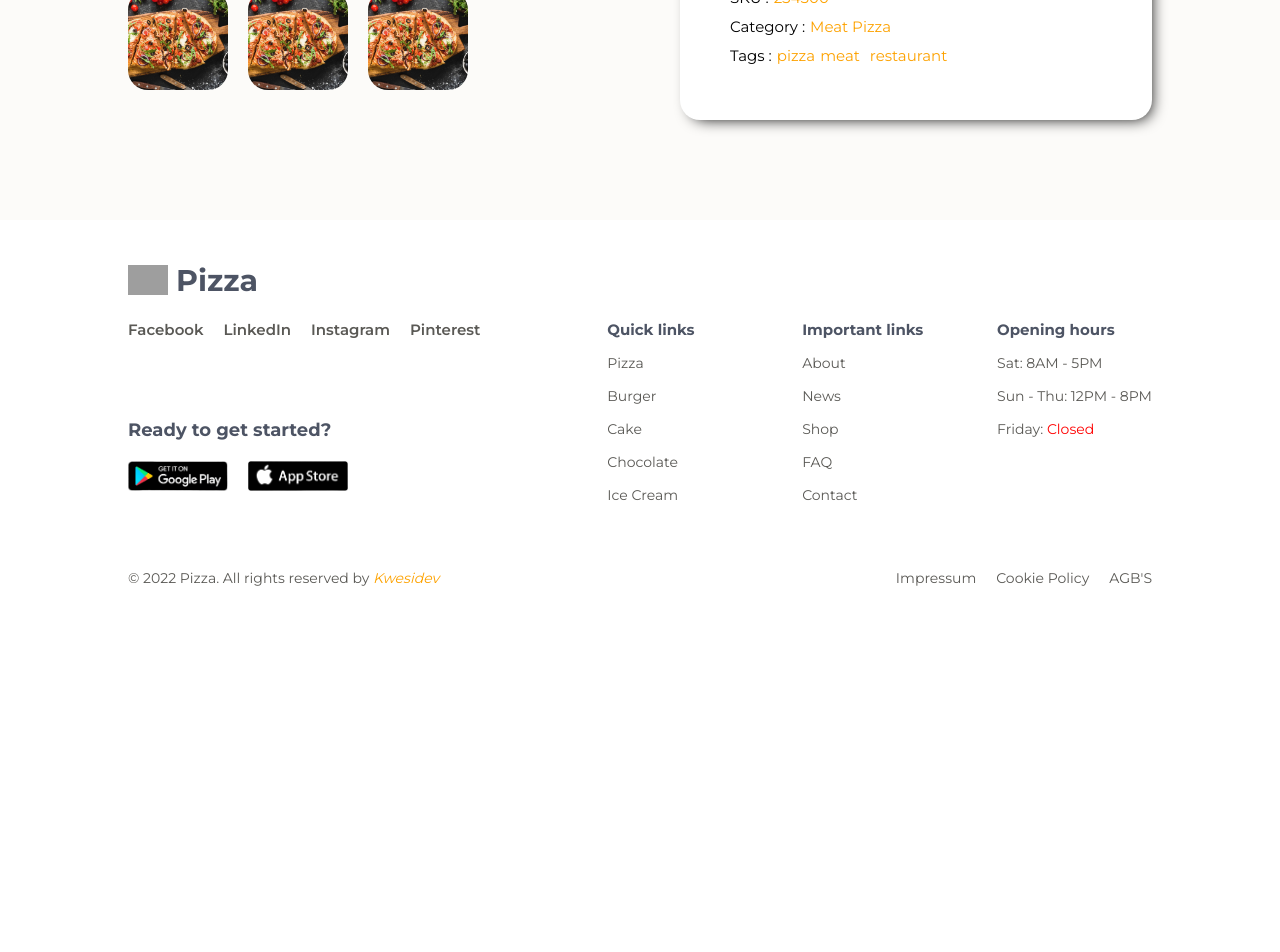
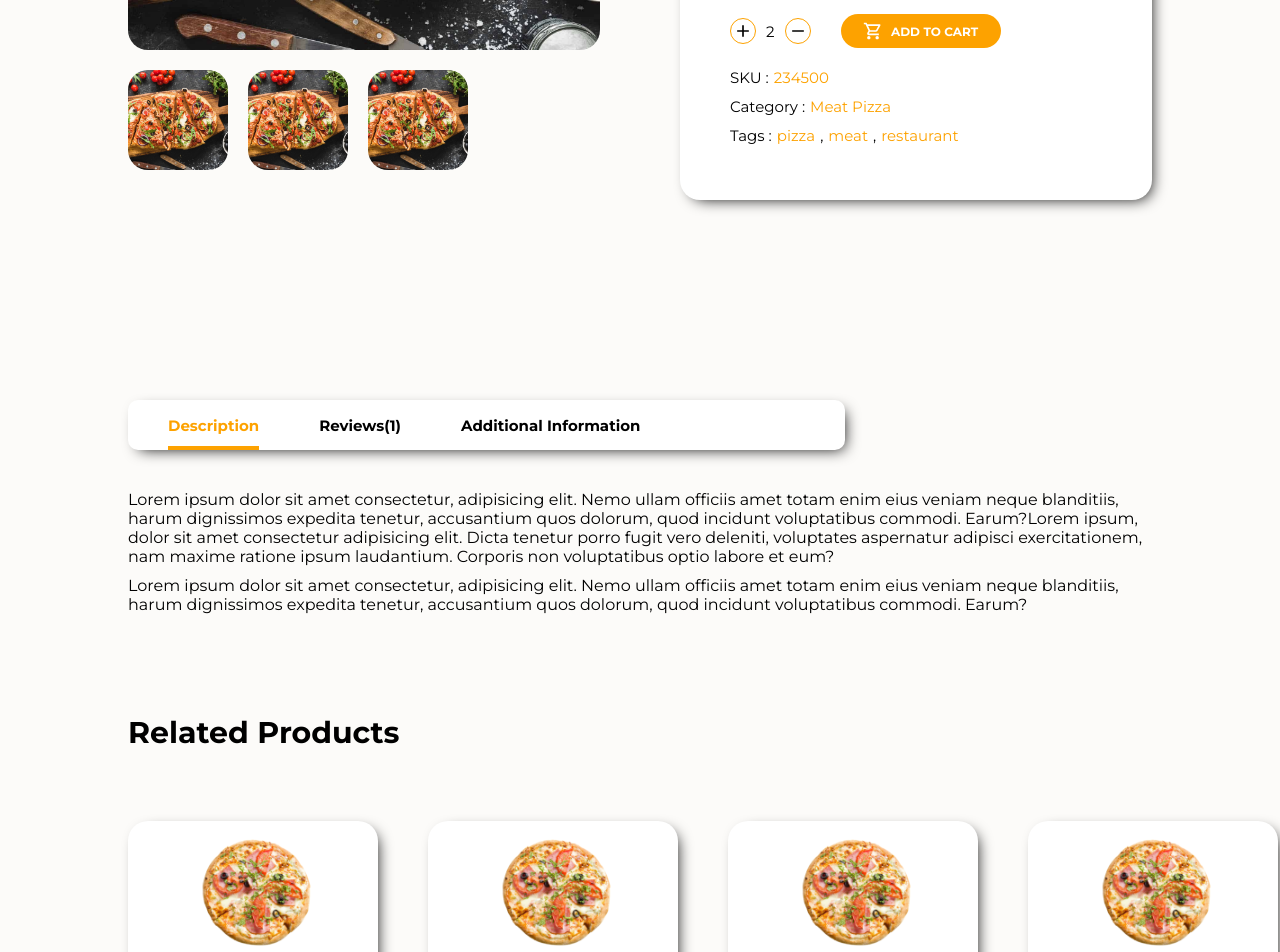
Before and after one commit to Kwesi-dev/pizza-shop, a React (Create React App) app in the folder frontend/: page /product/1 in a window 1280 px wide. Shown: the part 560-1512 px from the top of the page. Before the commit the page ends 1180 px from the top, so only its background shows below. Built offline with nearby package versions, Linux system fonts and the light colour scheme; grey boxes are pictures that could not be loaded.

Commit message:
worked on products details page

```diff
--- a/frontend/src/components/offerCard/OfferCard.tsx
+++ b/frontend/src/components/offerCard/OfferCard.tsx
@@ -4,6 +4,7 @@ import pizzaImg from "../../assets/images/pizzaImg.png"
 import FavoriteBorderOutlinedIcon from '@mui/icons-material/FavoriteBorderOutlined';
 import GradeOutlinedIcon from '@mui/icons-material/GradeOutlined';
 import SearchOutlined from '@mui/icons-material/SearchOutlined';
+import { Link } from "react-router-dom"
 const OfferCard = () => {
   return (
     <article className="offerCard">
@@ -27,10 +28,12 @@ const OfferCard = () => {
                     <span>2</span>
                     <Remove className="remove"/>
                 </div>
-                <button className="card-btn">
-                    <AddShoppingCartOutlined className="add-cart"/>
-                    <span>add to cart</span>
-                </button>
+                <Link to="product/1" className="link">
+                    <button className="card-btn">
+                        <AddShoppingCartOutlined className="add-cart"/>
+                        <span>add to cart</span>
+                    </button>
+                </Link>
             </div>
         </div>
     </article>
--- a/frontend/src/components/offerCard/offerCard.scss
+++ b/frontend/src/components/offerCard/offerCard.scss
@@ -9,6 +9,7 @@
     -webkit-box-shadow: 5px 5px 15px -6px #000000;
     box-shadow: 5px 5px 15px -6px #000000;
     margin-top: 70px;
+    border-radius: 20px;
     cursor: pointer;
     &:hover{
         .more-actions{
--- /dev/null
+++ b/frontend/src/components/productTabs/ProductTabs.tsx
@@ -0,0 +1,28 @@
+import "./productTabs.scss"
+import { useState } from "react"
+const ProductTabs = () => {
+  const [selected, setSelected] = useState<string>("Description")
+  return (
+    <section className="product-tabs">
+        <div className="tabs-header">
+            <div className={selected === "Description" ? "tab active": "tab"} onClick={()=>setSelected("Description")}>
+                <h3>Description</h3>
+            </div>
+            <div className={selected === "Reviews" ? "tab active": "tab"} onClick={()=>setSelected("Reviews")}>
+                <h3>Reviews(1)</h3>
+            </div>
+            <div className={selected === "Additional-Info" ? "tab active": "tab"} onClick={()=>setSelected("Additional-Info")}>
+                <h3>Additional Information</h3>
+            </div>
+        </div>
+        <div className="tabs-info">
+            <div className="tab-info-item">
+                <p>Lorem ipsum dolor sit amet consectetur, adipisicing elit. Nemo ullam officiis amet totam enim eius veniam neque blanditiis, harum dignissimos expedita tenetur, accusantium quos dolorum, quod incidunt voluptatibus commodi. Earum?Lorem ipsum, dolor sit amet consectetur adipisicing elit. Dicta tenetur porro fugit vero deleniti, voluptates aspernatur adipisci exercitationem, nam maxime ratione ipsum laudantium. Corporis non voluptatibus optio labore et eum?</p>
+                <p>Lorem ipsum dolor sit amet consectetur, adipisicing elit. Nemo ullam officiis amet totam enim eius veniam neque blanditiis, harum dignissimos expedita tenetur, accusantium quos dolorum, quod incidunt voluptatibus commodi. Earum?</p>
+            </div>
+        </div>
+    </section>
+  )
+}
+
+export default ProductTabs
--- /dev/null
+++ b/frontend/src/components/productTabs/productTabs.scss
@@ -0,0 +1,60 @@
+@use "../../utils/globals" as *;
+.product-tabs{
+    width: 100%;
+    height: 100%;
+    padding-top: 100px;
+    margin-bottom: 100px;
+    .tabs-header{
+        width: 70%;
+        height: 50px;
+        -webkit-box-shadow: 5px 5px 15px -6px #000000;
+        box-shadow: 5px 5px 15px -6px #000000;
+        background-color: #ffff;
+        border-radius: 10px;
+        display: flex;
+        align-items: center;
+        padding: 10px 40px;
+        box-sizing: border-box;
+        margin-bottom: 40px;
+
+        .tab{
+            width: fit-content;
+            position: relative;
+            margin-right: 60px;
+            cursor: pointer;
+            &::after{
+                content: "";
+                display: block;
+                height: 4px;
+                width: 100%;
+                background-color: $deepOrange;
+                position: absolute;
+                bottom: -15px;
+                display: none;
+            }
+            h3{
+                font-size: 1.5rem;
+                font-weight: bold;
+                &:hover{
+                    color: $deepOrange;
+                }
+            }
+            &.active{
+                &::after{
+                    display: block;
+                }
+                h3{
+                    color: $deepOrange;
+                }
+            }
+        }
+    }
+    .tabs-info{
+        .tab-info-item{
+            p{
+                font-size: 1.6rem;
+                margin-bottom: 10px;
+            }
+        }
+    }
+}
--- a/frontend/src/pages/productDetails/ProductDetails.tsx
+++ b/frontend/src/pages/productDetails/ProductDetails.tsx
@@ -3,6 +3,8 @@ import "./productDetail.scss"
 import ShoppingCartOutlinedIcon from '@mui/icons-material/ShoppingCartOutlined';
 import { Add, Remove } from "@mui/icons-material";
 import pizzaImg from "../../assets/images/pizzaDetailsLg.jpg"
+import ProductTabs from "../../components/productTabs/ProductTabs";
+import RelatedProducts from "../../pagesections/productDetailsSection/RelatedProducts/RelatedProducts";
 const ProductDetails = () => {
   return (
     <section className="productDetails">
@@ -54,15 +56,17 @@ const ProductDetails = () => {
                         </div>
                         <div className="product-bottom-detail">
                             <span>Tags : </span>
-                            <div className="tags">
-                                <span>pizza</span>
-                                <span>meat</span>
-                                <span>restaurant</span>
-                            </div>
+                            <ul className="tags">
+                                <li>pizza<span>,</span></li>
+                                <li>meat<span>,</span></li>
+                                <li>restaurant</li>
+                            </ul>
                         </div>
                     </div>
                 </div>
             </div>
+            <ProductTabs/>
+            <RelatedProducts/>
         </div>
     </section>
   )
--- a/frontend/src/pages/productDetails/productDetail.scss
+++ b/frontend/src/pages/productDetails/productDetail.scss
@@ -2,7 +2,7 @@
 .productDetails{
     width: 100%;
     height: 100%;
-
+    margin-top: 80px;
     &-wrapper{
         width: 80%;
         height: 100%;
@@ -156,10 +156,17 @@
                         .tags{
                             margin-left: 5px;
                             position: relative;
-                            span{
+                            padding: 0;
+
+                            li{
                                 color: $deepOrange;
                                 display: inline-block;
                                 margin-right: 5px;
+                                text-decoration: none;
+                                font-size: 1.5rem;
+                                span{
+                                    color: #000000;
+                                }
                             }
                         }
                     }
--- /dev/null
+++ b/frontend/src/pagesections/productDetailsSection/RelatedProducts/RelatedProducts.tsx
@@ -0,0 +1,18 @@
+
+import OfferCard from '../../../components/offerCard/OfferCard'
+import "./relatedProducts.scss"
+const RelatedProducts = () => {
+  return (
+    <section className="related-products">
+        <h1>Related Products</h1>
+        <div className="related-products-container">
+            <OfferCard/>
+            <OfferCard/>
+            <OfferCard/>
+            <OfferCard/>
+        </div>
+    </section>
+  )
+}
+
+export default RelatedProducts
--- /dev/null
+++ b/frontend/src/pagesections/productDetailsSection/RelatedProducts/relatedProducts.scss
@@ -0,0 +1,14 @@
+.related-products{
+    width: 100%;
+    margin-bottom: 60px;
+    h1{
+        font-size: 3rem;
+        font-weight: bold;
+    }
+    .related-products-container{
+        width: 100%;
+        display: grid;
+        grid-template-columns: repeat(4, 1fr);
+        gap: 30px;
+    }
+}
```
